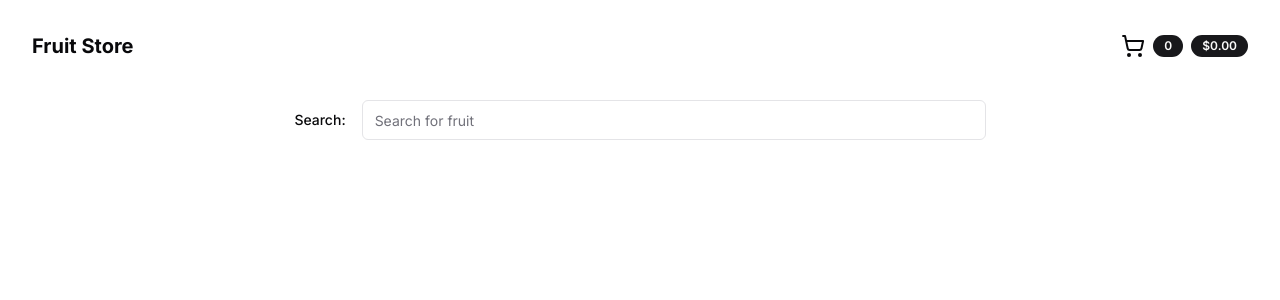
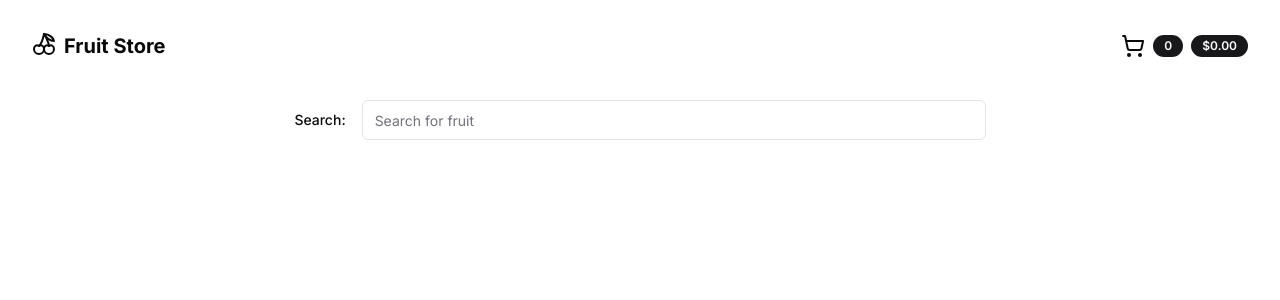
Before and after one commit to tgqiang/FruitStorePOS, a Next.js app: page / in a window 1280 px wide. Shown: the top 300 px of the page. Built offline with nearby package versions, Linux system fonts and the light colour scheme; no server answers; the database is empty; a web font is replaced by a local one.

Commit message:
Added toast UI to layout

```diff
--- a/app/layout.tsx
+++ b/app/layout.tsx
@@ -8,6 +8,7 @@ import {
 } from "react";
 import { inter } from "./ui/fonts";
 import "./globals.css";
+import { Toaster } from "@/components/ui/toaster";
 import {
   CartContext,
   CartEventContext,
@@ -17,6 +18,7 @@ import {
 import { CartItem } from "@/app/lib/data";
 import Cart from "@/app/ui/components/Cart";
 import { InventoryContext } from "@/app/lib/inventory-context";
+import { Cherry } from "lucide-react";
 
 // export const metadata: Metadata = {
 //   title: "Fruit Store",
@@ -120,9 +122,10 @@ export default function RootLayout({
               }}
             >
               <div className="flex flex-col justify-start items-center justify-items-center min-w-screen min-h-screen">
-                <header className="sticky top-0 z-10 bg-white flex flex-col w-full h-1/5 items-center justify-between px-4 py-2 md:p-8 space-y-4">
+                <header className="sticky top-0 z-10 bg-white flex flex-col w-full h-1/5 items-center justify-between p-4 md:p-8 space-y-4">
                   <div className="flex flex-row w-full h-1/5 items-center justify-between">
-                    <Link href="/">
+                    <Link className="flex flex-row space-x-2" href="/">
+                      <Cherry />
                       <h1 className="text-xl font-bold">Fruit Store</h1>
                     </Link>
                     <div className="flex flex-row space-x-2 items-center justify-between">
@@ -139,6 +142,7 @@ export default function RootLayout({
                   {children}
                 </main>
               </div>
+              <Toaster />
             </InventoryContext.Provider>
           </CartEventContext.Provider>
         </CartContext.Provider>
```
